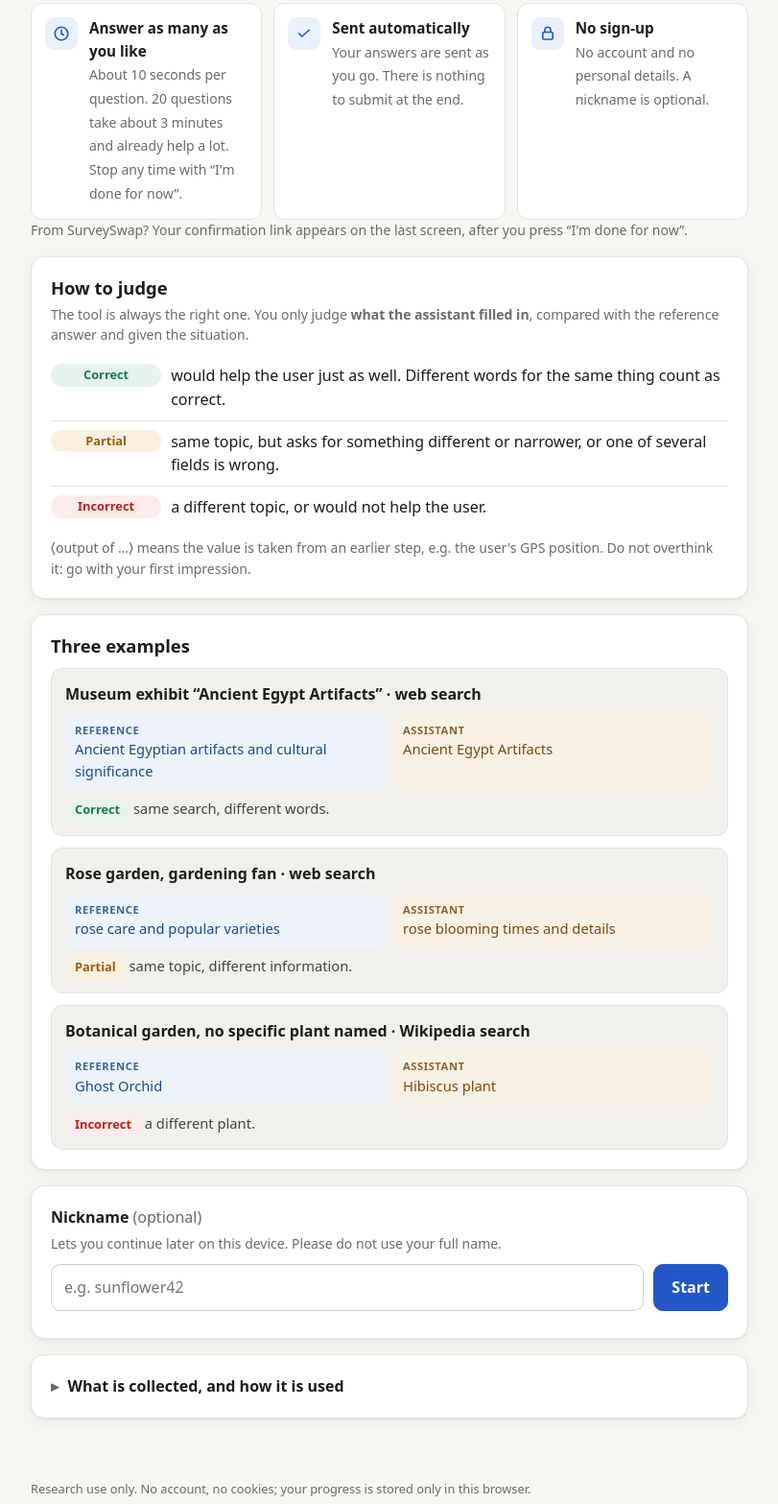
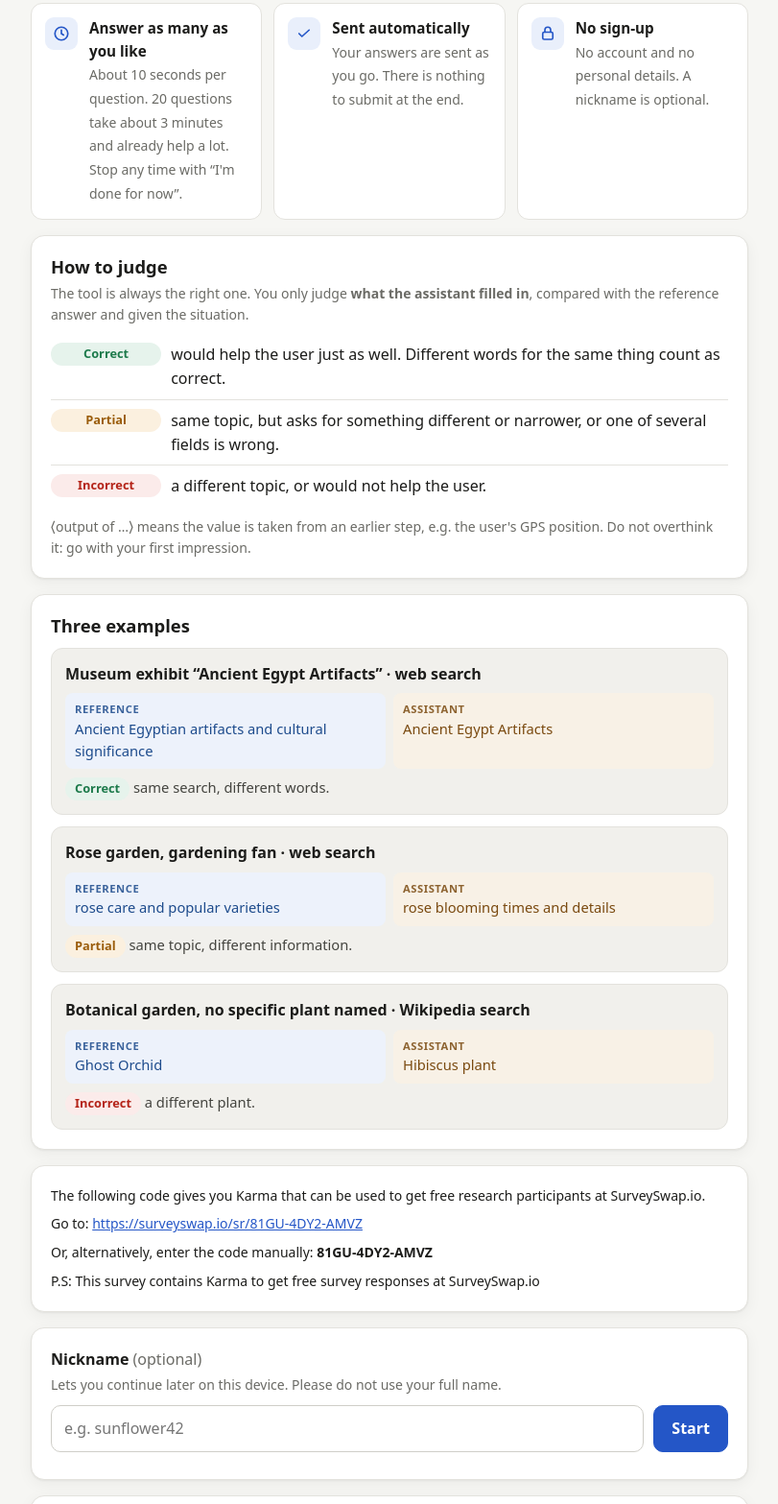
Before and after one commit to Andreas-Hum/ai_assistant, a plain HTML site: page index.html in a window 1280 px wide. Shown: the part 272-1839 px from the top of the page at 96% size, without its empty margins (234-1045 px from the left). Drawn offline with Linux system fonts and the light colour scheme.

Commit message:
Add SurveySwap link

```diff
--- a/index.html
+++ b/index.html
@@ -208,7 +208,6 @@
       <div><b>No sign-up</b><span>No account and no personal details. A nickname is optional.</span></div></div>
   </div>
 
-  <p class="muted small" style="margin:0">From SurveySwap? Your confirmation link appears on the last screen, after you press &ldquo;I'm done for now&rdquo;.</p>
 
   <div class="card">
     <h2 style="font-size:1.15rem;margin-bottom:6px">How to judge</h2>
@@ -239,6 +238,13 @@
           <div class="p"><small>Assistant</small>Hibiscus plant</div></div>
         <div class="why"><span class="pill bad">Incorrect</span> a different plant.</div></div>
     </div>
+  </div>
+
+  <div class="card small" id="swap">
+    <p style="margin:0 0 8px">The following code gives you Karma that can be used to get free research participants at SurveySwap.io.</p>
+    <p style="margin:0 0 8px">Go to: <a href="https://surveyswap.io/sr/81GU-4DY2-AMVZ" target="_blank" rel="noopener">https://surveyswap.io/sr/81GU-4DY2-AMVZ</a></p>
+    <p style="margin:0">Or, alternatively, enter the code manually: <b style="user-select:all">81GU-4DY2-AMVZ</b></p>
+    <p style="margin:8px 0 0">P.S: This survey contains Karma to get free survey responses at SurveySwap.io</p>
   </div>
 
   <div class="resume hidden" id="resume" role="status">
@@ -341,9 +347,6 @@
       <button class="btn primary hidden" id="retry" type="button">Try sending again</button>
       <button class="btn" id="review" type="button">Continue answering</button>
     </div>
-  </div>
-  <div class="card hidden" id="swap" style="text-align:center">
-    <p style="margin:0">Came here from SurveySwap? <a href="https://surveyswap.io/sr/81GU-4DY2-AMVZ" target="_blank" rel="noopener">Confirm that you took part</a>.</p>
   </div>
   <details class="card" id="manual">
     <summary id="manualTitle">Problems? Send your answers by hand instead</summary>
@@ -560,7 +563,6 @@ var FORM_LINK = "https://docs.google.com/forms/d/e/1FAIpQLSecphf41bETNNmk4fJO5hi
     $("review").textContent = all ? "Review my answers" : "Continue answering";
     $("csvBox").value = csv();
     $("retry").classList.add("hidden");
-    $("swap").classList.toggle("hidden", n === 0);
     if (!FORM) {
       $("sentText").textContent = "";
       $("manualTitle").textContent = "Send your answers";
```
